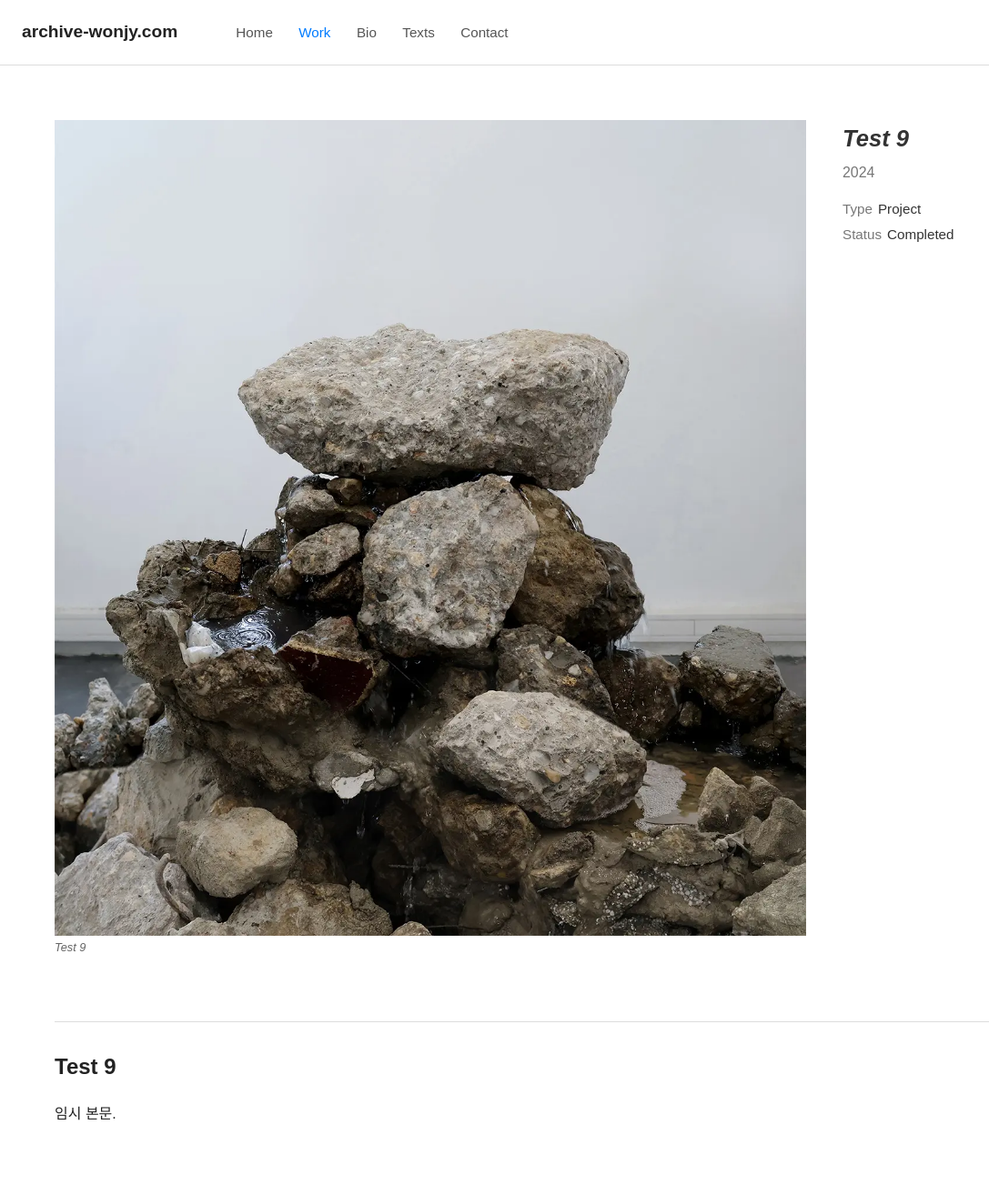
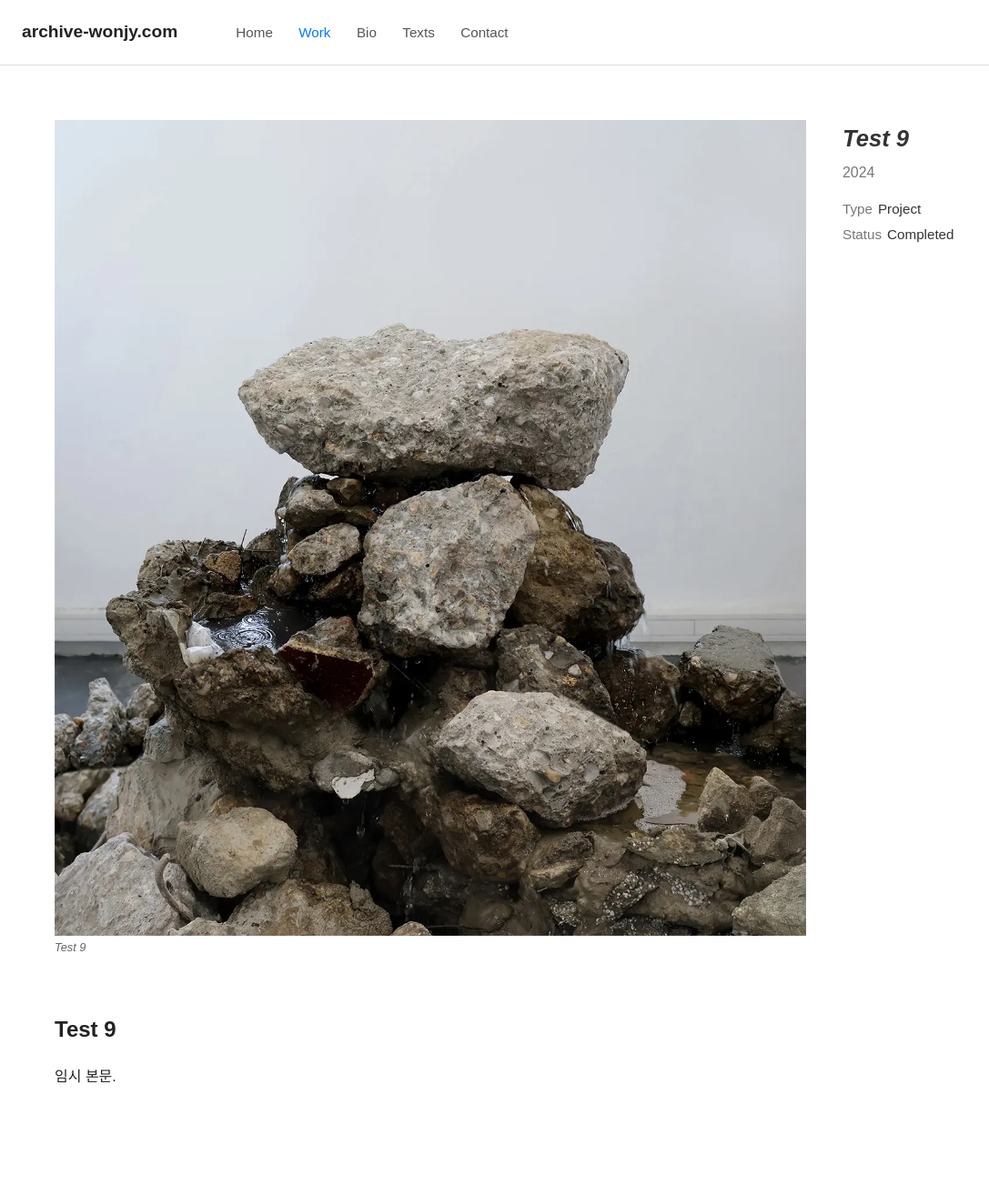
Before and after one commit to Won-Jy/archive-wonjy, a Jekyll site: the page built from work/2024/test-9.md, in a window 1280 px wide. Shown: the whole page at 91% size, without its empty margins (0-1087 px from the left). Built offline with Jekyll 4.4.1, drawn with Linux system fonts in a browser that asks for light colours; after the commit the page ends 1273 px from its top, so only the background shows below that.

Commit message:
Update work.html

```diff
--- a/_layouts/work.html
+++ b/_layouts/work.html
@@ -57,7 +57,7 @@
       position: fixed; right: 24px; bottom: 20px; z-index: 999;
       display: none; font-size: 0.95em; background: transparent;
     }
-    #btBar .copy { color: #888; margin-right: 12px; }
+    #btBar .copy { color: #888; margin-right: 24px; }
     #btBar a#backToTop { color: var(--blue); text-decoration: none; }
     #btBar a#backToTop:hover { text-decoration: underline; }
     #btBar a#backToTop:focus-visible { outline:2px solid var(--blue); outline-offset:2px; }
@@ -179,13 +179,9 @@
   <div class="rich critique">{{ page.critique | markdownify }}</div>
 {%- endif -%}
 
-
-
         </div>
       </aside>
     </section>
-
-    <hr class="divider" />
 
     <!-- Work images (n items) -->
     {%- if page.images -%}
@@ -217,7 +213,7 @@
 
   <!-- Floating bar: © + Back to top -->
   <div id="btBar" role="region" aria-label="Back to top bar">
-    <span class="copy">© Won Jy, ADAGP</span>
+    <span class="copy">© ADAGP, Paris, 2025</span>
     <a id="backToTop" href="#" aria-label="Back to top">Back to top</a>
   </div>
 
```
